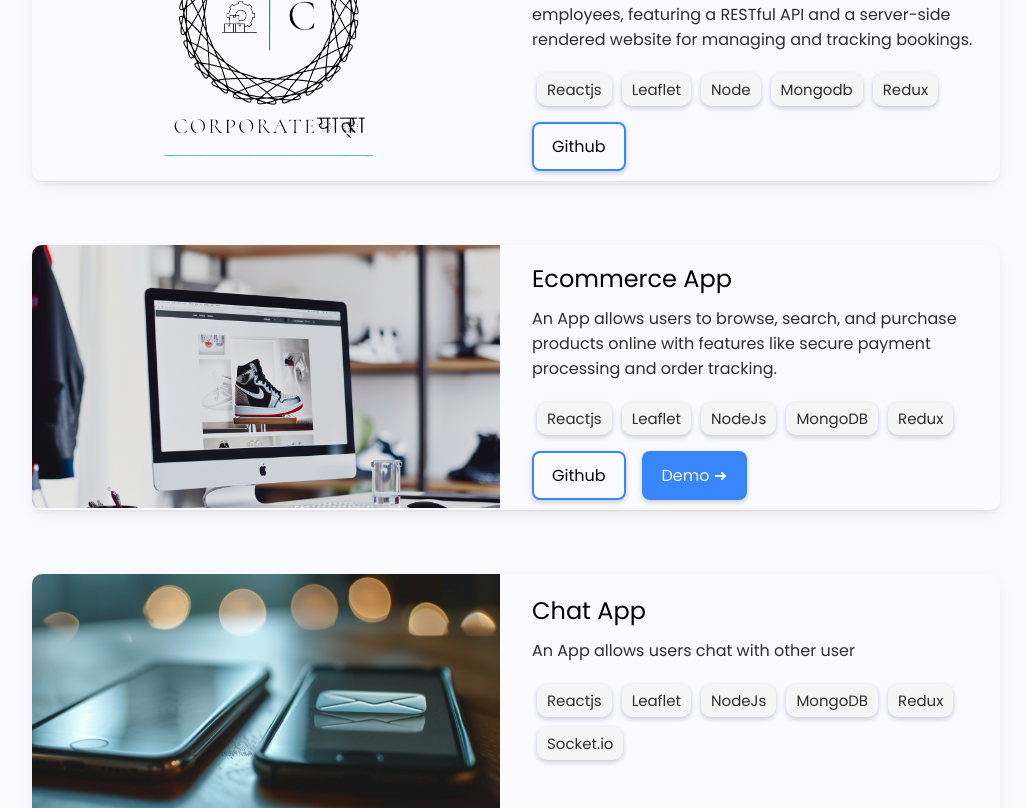
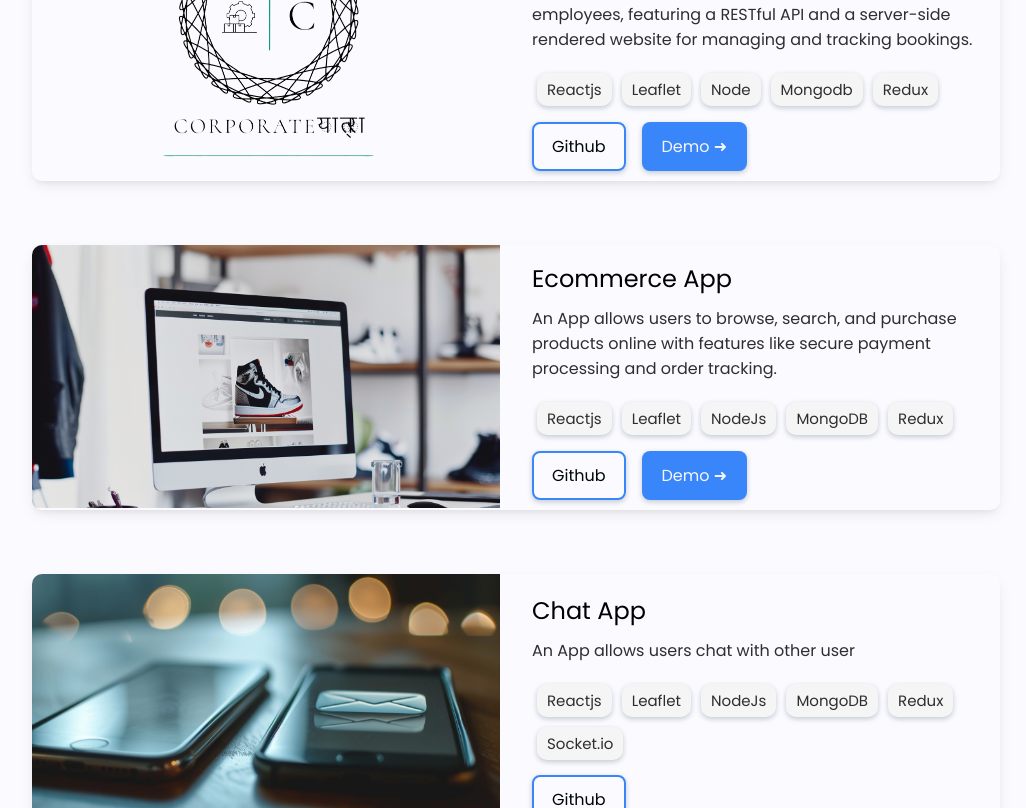
Before and after one commit to aniketsinha620/Portfolio, a React (Create React App) app: page / in a window 1280 px wide. Shown: the part 3120-3928 px from the top of the page, without its empty margins (124-1150 px from the left). Built offline with nearby package versions, Linux system fonts and the light colour scheme.

Commit message:
data update

```diff
--- a/src/data/ProjectData.js
+++ b/src/data/ProjectData.js
@@ -6,8 +6,8 @@ export const ProjectList = [
     description:
       "Developed a vehicle booking application for corporate employees, featuring a RESTful API and a server-side rendered website for managing and tracking bookings.",
     tech_stack: ["Reactjs", "Leaflet", "Node", "Mongodb", "Redux"],
-    github_url: "https://github.com/aniketsinha620/Hackathon_BSL",
-    demo_url: "",
+    github_url: "https://github.com/aniketsinha620/corporateYatra_frontend",
+    demo_url: "https://corporate-yatra-frontend.vercel.app/",
   },
   {
     img: "/ecommerce.jpg",
@@ -23,7 +23,7 @@ export const ProjectList = [
     description:
       "An  App allows users chat with other user",
     tech_stack: ["Reactjs", "Leaflet", "NodeJs", "MongoDB", "Redux", "Socket.io"],
-    github_url: "",
+    github_url: "https://github.com/aniketsinha620/Baatcheet",
     demo_url: "",
   }, {
     img: "/mymind-responsive.png",
```
Also changed, not shown: public/LOGO1.png (deleted).
